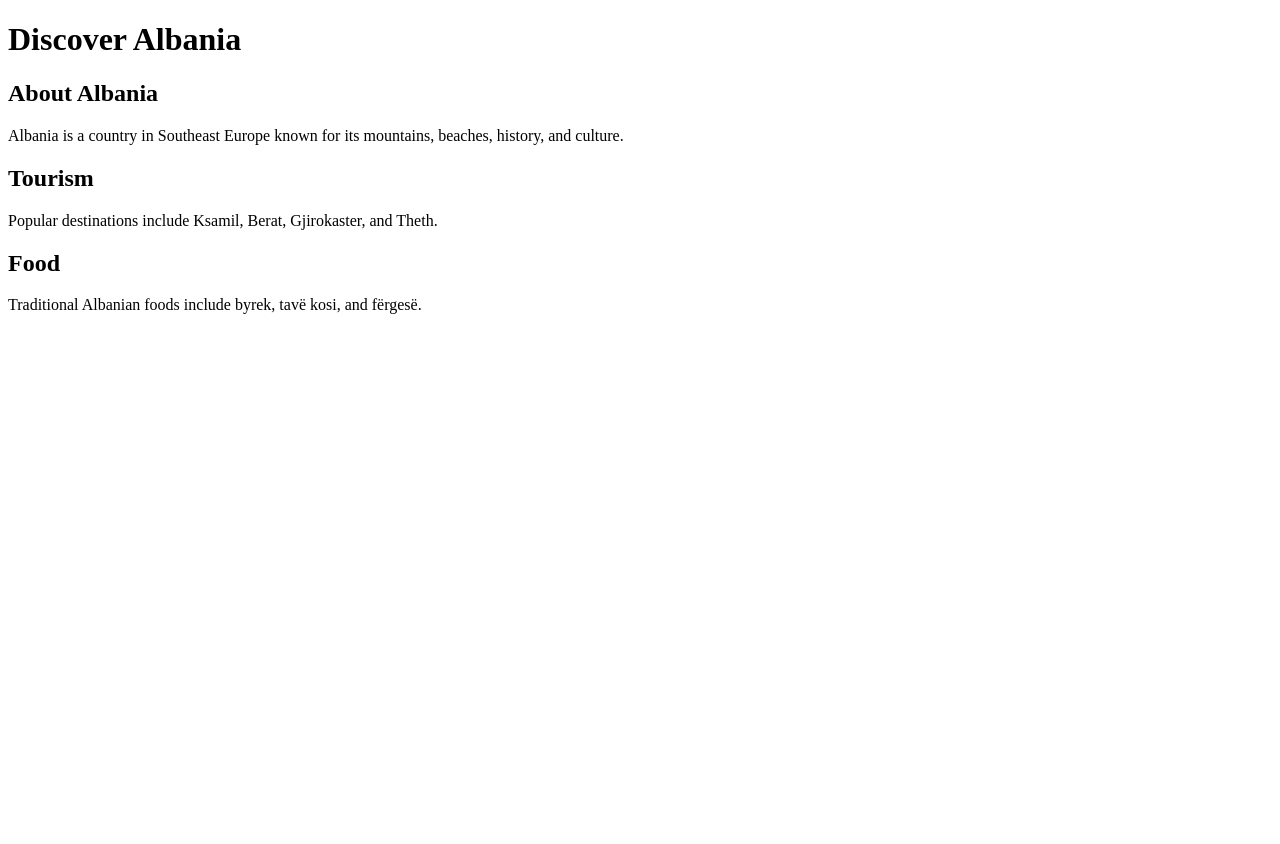
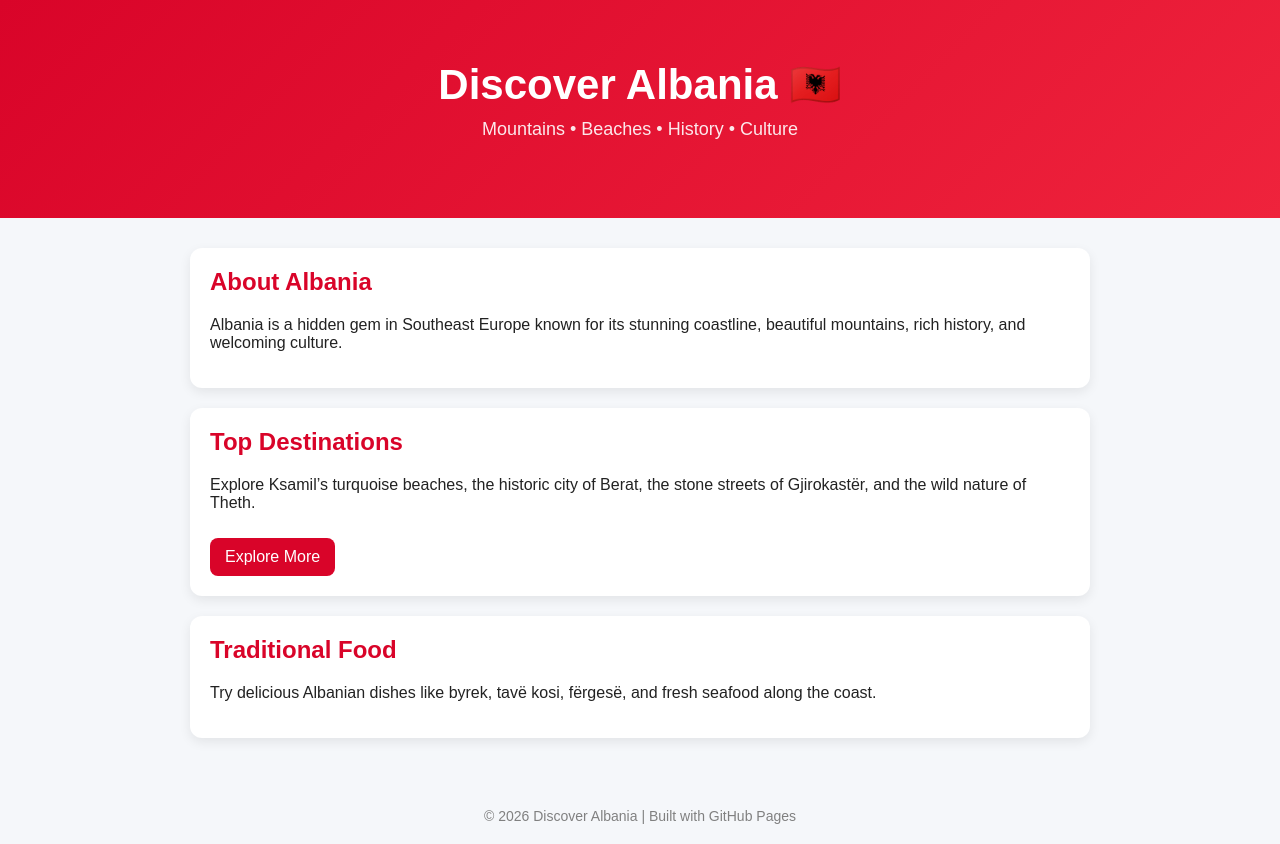
Before and after one commit to GMenkshi006/GMenkshi006.github.io, a plain HTML site: page index.html in a window 1280 px wide. Before the commit the page ends 800 px from the top, so only its background shows below. Drawn offline with Linux system fonts and the light colour scheme.

Commit message:
index.html

```diff
--- a/index.html
+++ b/index.html
@@ -1,21 +1,116 @@
 <!DOCTYPE html>
-<html>
+<html lang="en">
 <head>
-<title>Discover Albania</title>
+  <meta charset="UTF-8">
+  <title>Discover Albania</title>
+
+  <style>
+    body {
+      margin: 0;
+      font-family: Arial, sans-serif;
+      background: #f5f7fa;
+      color: #222;
+    }
+
+    .header {
+      background: linear-gradient(135deg, #d90429, #ef233c);
+      color: white;
+      text-align: center;
+      padding: 60px 20px;
+    }
+
+    .header h1 {
+      margin: 0;
+      font-size: 42px;
+    }
+
+    .header p {
+      font-size: 18px;
+      margin-top: 10px;
+      opacity: 0.9;
+    }
+
+    .container {
+      max-width: 900px;
+      margin: auto;
+      padding: 30px 20px;
+    }
+
+    .card {
+      background: white;
+      padding: 20px;
+      margin-bottom: 20px;
+      border-radius: 12px;
+      box-shadow: 0 4px 12px rgba(0,0,0,0.08);
+    }
+
+    h2 {
+      color: #d90429;
+      margin-top: 0;
+    }
+
+    .footer {
+      text-align: center;
+      padding: 20px;
+      font-size: 14px;
+      color: gray;
+    }
+
+    .btn {
+      display: inline-block;
+      padding: 10px 15px;
+      background: #d90429;
+      color: white;
+      text-decoration: none;
+      border-radius: 8px;
+      margin-top: 10px;
+    }
+
+    .btn:hover {
+      background: #a1031f;
+    }
+  </style>
+
 </head>
 
 <body>
 
-<h1>Discover Albania</h1>
+  <div class="header">
+    <h1>Discover Albania 🇦🇱</h1>
+    <p>Mountains • Beaches • History • Culture</p>
+  </div>
 
-<h2>About Albania</h2>
-<p>Albania is a country in Southeast Europe known for its mountains, beaches, history, and culture.</p>
+  <div class="container">
 
-<h2>Tourism</h2>
-<p>Popular destinations include Ksamil, Berat, Gjirokaster, and Theth.</p>
+    <div class="card">
+      <h2>About Albania</h2>
+      <p>
+        Albania is a hidden gem in Southeast Europe known for its stunning coastline,
+        beautiful mountains, rich history, and welcoming culture.
+      </p>
+    </div>
 
-<h2>Food</h2>
-<p>Traditional Albanian foods include byrek, tavë kosi, and fërgesë.</p>
+    <div class="card">
+      <h2>Top Destinations</h2>
+      <p>
+        Explore Ksamil’s turquoise beaches, the historic city of Berat,
+        the stone streets of Gjirokastër, and the wild nature of Theth.
+      </p>
+      <a class="btn" href="#">Explore More</a>
+    </div>
+
+    <div class="card">
+      <h2>Traditional Food</h2>
+      <p>
+        Try delicious Albanian dishes like byrek, tavë kosi, fërgesë, and fresh seafood along the coast.
+      </p>
+    </div>
+
+  </div>
+
+  <div class="footer">
+    © 2026 Discover Albania | Built with GitHub Pages
+  </div>
 
 </body>
 </html>
```
